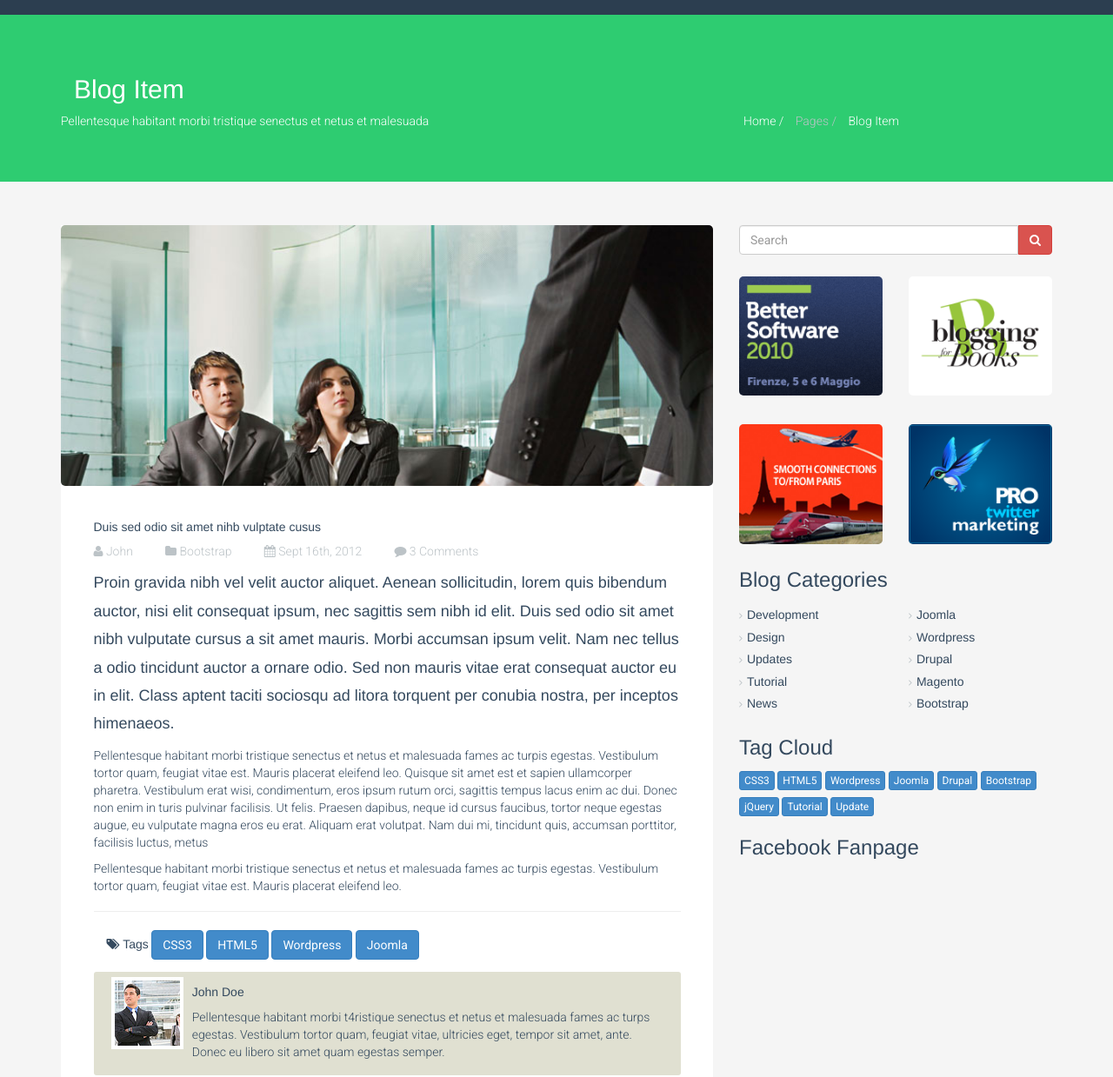
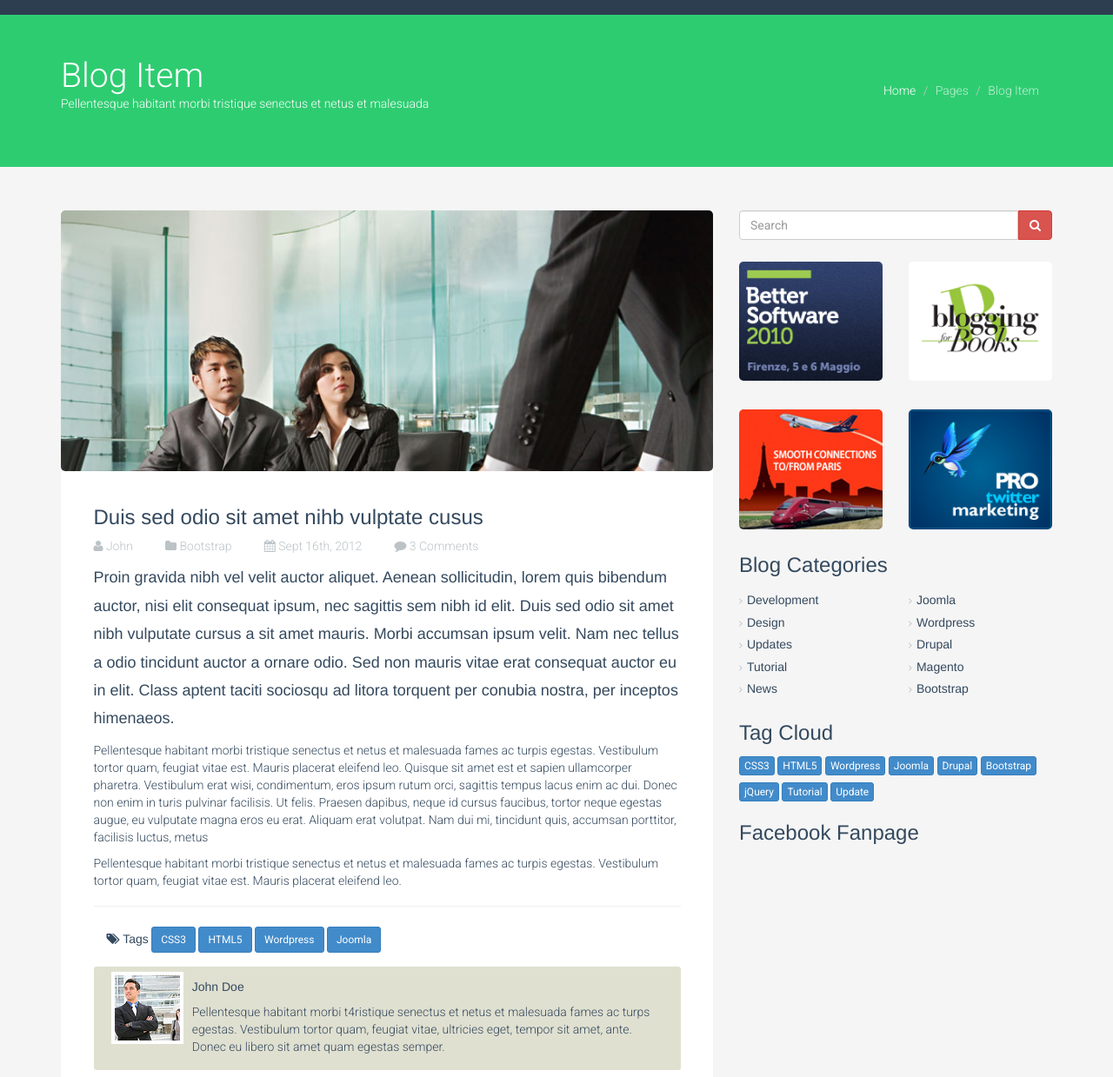
Before and after one commit to ArianneC/Flat-theme, a plain HTML site: page blog-item.html in a window 1280 px wide. Shown: the part 64-1303 px from the top of the page at 87% size. Drawn offline with Linux system fonts and the light colour scheme.

Commit message:
cambioooakdsd

```diff
--- a/blog-item.html
+++ b/blog-item.html
@@ -46,28 +46,24 @@
         </div>
       </div>
     </header>
-    <section class="about text-white">
+
+    <section class="bg-green text-white" id="title">
         <div class="container">
-        <div class="col-sm-12 col-xs-12">
-          <h2>Blog Item</h2>
-        </div>
             <div class="row">
-            <div class="col-md-8 col-sm-12 col-xs-12">
+                <div class="col-md-6">
+                    <h1>Blog Item</h1>
                     <p>Pellentesque habitant morbi tristique senectus et netus et malesuada</p>
                 </div>
-            <div class="col-md-4 col-sm-12 col-xs-12 list-inline">
-              <li class="a-none-decoration">
-                <a href="#" class="text-white ">Home /</a>
-              </li>
-              <li>
-                <a href="#" class="text-nav">Pages /</a>
-              </li>
-              <li>
-                <a href="#" class="text-white">Blog Item</a>
-              </li>
+                <div class="col-md-6">
+                    <ul class="breadcrumb pull-right">
+                        <li><a href="index.html">Home</a></li>
+                        <li class="active">Pages</li>
+                        <li class="active">Blog Item</li>
+                    </ul>
                 </div>
             </div>
         </div>
+      </section>
     </section>
     <section class="blog-pages">
       <div class="container">
@@ -161,7 +157,7 @@
               <img class="banner img-responsive" src="images/blog/blog2.jpg">
                 <div class="box">
                   <div class="page-header">
-                    <h5 class="text-blue">Duis sed odio sit amet nihb vulptate cusus</h5>
+                    <h3 class="text-blue">Duis sed odio sit amet nihb vulptate cusus</h3>
                       <div class="icons">
                         <a href="#"><i class="icon-user"></i> John</a>
                         <a href="#" class="pl"><i class="icon-folder-close"></i> Bootstrap</a>
@@ -177,10 +173,10 @@
                     <div class="col-xs-12 col-sm-12">
                       <h5 class="tags text-blue"><i class="icon-tags"></i> Tags</h5>
                         <div class="tags">
-                          <button class="btn btn-primary">CSS3</button>
-                          <button class="btn btn-primary">HTML5</button>
-                          <button class="btn btn-primary">Wordpress</button>
-                          <button class="btn btn-primary">Joomla</button>
+                          <button class="btn btn-sm btn-primary">CSS3</button>
+                          <button class="btn btn-sm btn-primary">HTML5</button>
+                          <button class="btn btn-sm btn-primary">Wordpress</button>
+                          <button class="btn btn-sm btn-primary">Joomla</button>
                         </div>
                     </div>
                     <div class="comments">
--- a/css/main.css
+++ b/css/main.css
@@ -369,7 +369,6 @@ ul.list-menu li::before{
 }
 .blog-pages li{
 	list-style-type: none;
-	display: inline-block;
 
 }
 .blog-pages .icons a{
@@ -385,6 +384,14 @@ ul.list-menu li::before{
 }
 .blog-pages h4{
 	line-height: 1.8;
+}
+
+.pagination>li>a{
+	border: none;
+	color: #293e52;
+}
+.pagination>.active>a{
+	background-color: #293e52;
 }
 .tags{
 	display: inline-block;
```
Also changed, not shown: about-us.html (+8 -13 lines), blog.html (+10 -17 lines). Lines whose indentation alone changed are shown as unchanged.
